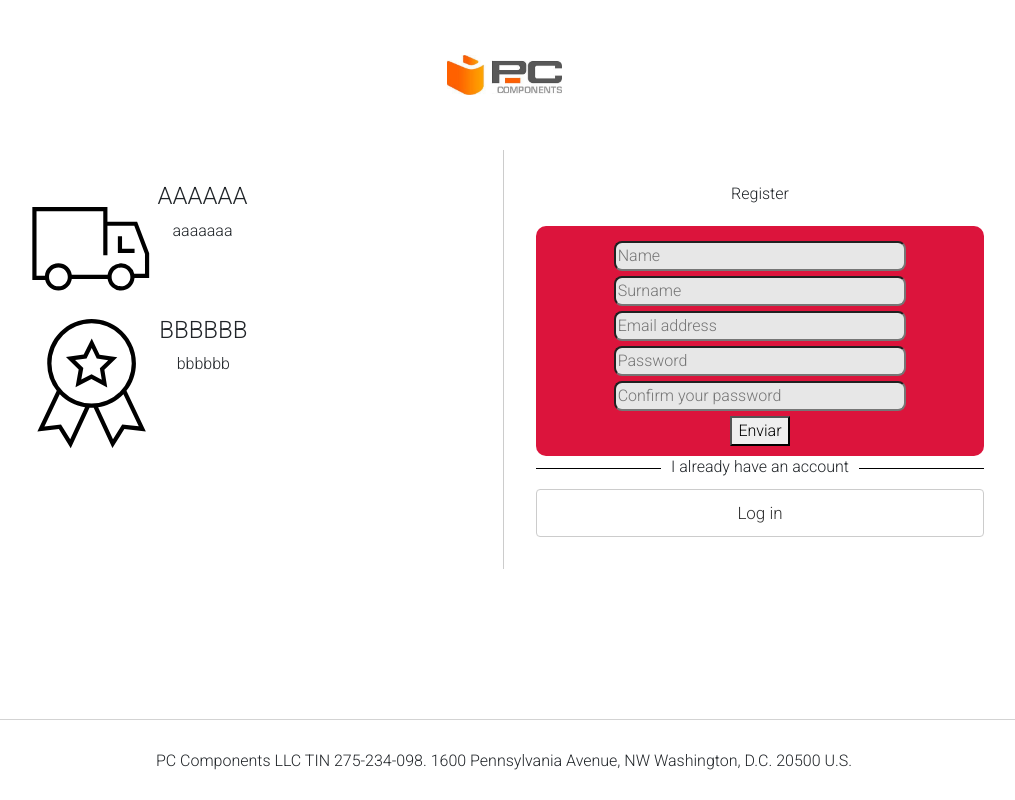
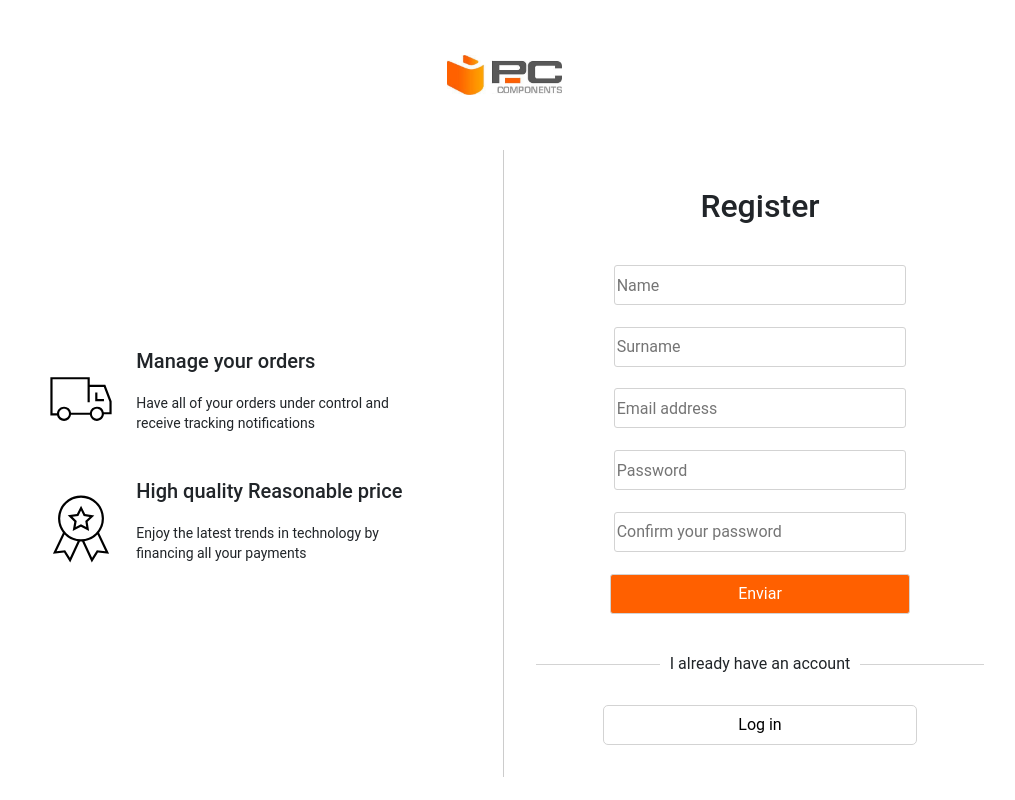
Before and after one commit to pacool1234/pc-components-clone, a React (Vite) app: page /register in a window 1280 px wide. Shown: the top 800 px of the page, without its empty margins (136-1151 px from the left). Built offline with nearby package versions, Linux system fonts and the light colour scheme.

Commit message:
minor upgrades

```diff
--- a/src/components/Header/Header.scss
+++ b/src/components/Header/Header.scss
@@ -88,6 +88,9 @@
   height: 1.5rem;
   border-radius: 50%;
   margin-right: 0.4rem;
+  p {
+    font-weight: 600;
+  }
 }
 
 .initialLetter {
--- a/src/components/Login/Login.jsx
+++ b/src/components/Login/Login.jsx
@@ -32,7 +32,6 @@ const Login = () => {
       email: "",
       password: "",
     });
-    // SOFIA: always displays "Incorrect email/password"!!!!
     if (token.length <= 0) {
       toastRef.current.innerHTML = "Incorrect email/password";
       console.log(token.length > 0);
@@ -41,21 +40,20 @@ const Login = () => {
         setShowToast(false);
       }, 1500);
     }
-
   };
 
   useEffect(() => {
     if (token) {
       setTimeout(() => {
         navigate("/profile");
-      }, 2500);
+      }, 1500);
     }
     if (token && token.length > 0) {
       toastRef.current.innerHTML = "You have successfully logged in";
       setShowToast(true);
     }
-    if(!token) {
-      console.log('wassuuuuuup');
+    if (!token) {
+      console.log("wassuuuuuup");
     }
   }, [token]);
 
@@ -81,8 +79,11 @@ const Login = () => {
               ></path>
             </svg>
             <div>
-              <h4>AAAAAA</h4>
-              <span>aaaaaaa</span>
+              <h5>Manage your orders</h5>
+              <p>
+                Have all of your orders under control and receive tracking
+                notifications
+              </p>
             </div>
           </div>
           <div className="logoContainer">
@@ -98,13 +99,16 @@ const Login = () => {
               ></path>
             </svg>
             <div>
-              <h4>BBBBBB</h4>
-              <span>bbbbbb</span>
+              <h5>High quality Reasonable price</h5>
+              <p>
+                Enjoy the latest trends in technology by financing all your
+                payments
+              </p>
             </div>
           </div>
         </section>
         <section className="section" id="rightSection">
-          <div>Log in</div>
+          <div className="LRTitle">Log in</div>
           <form onSubmit={handleSubmit}>
             <div ref={emailRef} className="form-group">
               <input
@@ -124,7 +128,9 @@ const Login = () => {
                 name="password"
               />
             </div>
-            <button type="submit">Enviar</button>
+            <button type="submit" className="submitLR">
+              Log in
+            </button>
           </form>
 
           <div
@@ -138,12 +144,12 @@ const Login = () => {
             <div className="toast-body" ref={toastRef}></div>
           </div>
 
-          <p className="hLine">
+          <div className="hLine">
             <span>Not a member yet?</span>
-          </p>
+          </div>
           <div>
             <Link to="/register">
-              <button type="button" className="buttonLink">
+              <button type="button" className="signUpButton">
                 Sign up
               </button>
             </Link>
--- a/src/components/Login/Login.scss
+++ b/src/components/Login/Login.scss
@@ -17,12 +17,40 @@
 
 #leftSection {
   border-right: 1px solid rgb(204, 204, 204);
+  display: flex;
+  flex-direction: column;
+  justify-content: center;
+  gap: 30px;
+  .logoContainer {
+    max-width: 50%;
+    display: flex;
+    gap: 20px;
+    svg {
+      min-width: 70px;
+      max-width: 71px;
+      margin-left: 10%;
+    }
+    div {
+      width: 600px;
+      h5 {
+        white-space: nowrap;
+        font-weight: 500;
+        margin-bottom: 20px;
+        text-align: left;
+      }
+      p {
+        font-size: 0.875rem;
+        line-height: 1.25rem;
+        font-weight: 400;
+        text-align: left;
+        width: 300px;
+      }
+    }
+  }
+
 }
 
-.logoContainer {
-  max-width: 50%;
-  display: flex;
-}
+
 
 .alert {
   width: 200px;
@@ -31,38 +59,63 @@
   padding: 3px;
 }
 
+#rightSection {
+  .LRTitle {
+    font-size: 2rem;
+    font-weight: 500;
+  }
+}
+
 form {
   margin-top: 20px;
-  background-color: crimson;
   border-radius: 10px;
   padding: 10px;
+  .form-group {
+    margin: 5px;
+    input {
+      width: 70%;
+      height: 40px;
+      background-color: white;
+      border: 1px solid lightgray;
+      border-radius: 3px;
+      margin-bottom: 4%;
+    }
+  }
+  .submitLR {
+    background-color: #ff6000;
+    border: 1px solid lightgray;
+    border-radius: 3px;
+    width: 70%;
+    height: 40px;
+    color: white;
+  }
 }
 
-.form-group {
-  margin: 5px;
-}
-
-.form-group > input {
-  width: 70%;
-  background-color: rgb(231, 231, 231);
-  border-radius: 8px;
-}
-
-.form > button {
-  color: blue;
-}
 
 .hLine {
   width: 100%;
   text-align: center;
-  border-bottom: 1px solid #000;
-  line-height: 0.1em;
-  margin: 10px 0 20px;
+  border-bottom: 1px solid lightgray;
+  line-height: 0.05em;
+  margin: 40px 0 40px 0;
+  span {
+    background: #fff;
+    padding: 0 10px;
+  }
 }
 
-p > span {
-  background: #fff;
-  padding: 0 10px;
+
+
+.signUpButton {
+  width: 70%;
+  height: 40px;
+  background-color: white;
+  border: 1px solid lightgray;
+  border-radius: 5px;
+}
+
+.signUpButton:hover {
+  background-color: rgb(238, 238, 238);
 }
 
 .toast {
@@ -73,3 +126,7 @@ p > span {
     font-weight: 500;
   }
 }
+
+.submitButton {
+  background-color: red;
+}
--- a/src/components/Products/Products.scss
+++ b/src/components/Products/Products.scss
@@ -18,7 +18,10 @@
     width: 25%;
     height: 350px;
     padding: 2%;
-    p {
+    img {
+      margin-bottom: 4%;
+    }
+    .singleProductName {
       text-align: left;
     }
   }
--- a/src/components/Profile/Profile.scss
+++ b/src/components/Profile/Profile.scss
@@ -47,7 +47,7 @@
 
 .purchasedItemDiv {
   display: flex;
-  margin: 3% 6% 4% 6%;
+  margin: 3% 6% 2% 6%;
   .leftPurchasedItemSubDiv {
     margin-right: 5%;
     width: 15%;
@@ -67,11 +67,8 @@
       align-items: center;
     }
     .amountPurchasedDiv {
-      position: relative;
-      p {
-        position: absolute;
-        top: 5px;
-      }
+      display: flex;
+      margin-top: 3%;
     }
   }
   .starsItemSubDiv {
--- a/src/components/Register/Register.jsx
+++ b/src/components/Register/Register.jsx
@@ -87,8 +87,6 @@ const Register = () => {
     // setTimeout(() => {
     //   console.log("waiting for register response");
     // }, 1500);
-
-
   };
 
   useEffect(() => {
@@ -105,7 +103,7 @@ const Register = () => {
         }, 2000);
       }
     }
-  }, [message])
+  }, [message]);
 
   return (
     <>
@@ -129,8 +127,8 @@ const Register = () => {
               ></path>
             </svg>
             <div>
-              <h4>AAAAAA</h4>
-              <span>aaaaaaa</span>
+              <h5>Manage your orders</h5>
+              <p>Have all of your orders under control and receive tracking notifications</p>
             </div>
           </div>
           <div className="logoContainer">
@@ -146,13 +144,13 @@ const Register = () => {
               ></path>
             </svg>
             <div>
-              <h4>BBBBBB</h4>
-              <span>bbbbbb</span>
+              <h5>High quality Reasonable price</h5>
+              <p>Enjoy the latest trends in technology by financing all your payments</p>
             </div>
           </div>
         </section>
         <section className="section" id="rightSection">
-          <div>Register</div>
+          <div className="LRTitle">Register</div>
           <form onSubmit={handleSubmit}>
             <div className="form-group">
               <input
@@ -206,9 +204,10 @@ const Register = () => {
               />
             </div>
             {error.password2 && <span className="err">{error.password2}</span>}
-            <button type="submit">Enviar</button>
+            <button type="submit" className="submitLR">
+              Enviar
+            </button>
           </form>
-
           <div
             className={`toast position-fixed top-0 end-0 m-3 ${
               showToast ? "show" : ""
@@ -221,13 +220,12 @@ const Register = () => {
               <div className="toast-body" ref={toastRef}></div>
             </div>
           </div>
-
-          <p className="hLine">
+          <div className="hLine">
             <span>I already have an account</span>
-          </p>
+          </div>
           <div>
             <Link to="/login">
-              <button type="button" className="buttonLink">
+              <button type="button" className="signUpButton">
                 Log in
               </button>
             </Link>
--- a/src/components/Register/Register.scss
+++ b/src/components/Register/Register.scss
@@ -31,22 +31,22 @@
   padding: 3px;
 }
 
-form {
-  margin-top: 20px;
-  background-color: crimson;
-  border-radius: 10px;
-  padding: 10px;
-}
+// form {
+//   margin-top: 20px;
+//   background-color: crimson;
+//   border-radius: 10px;
+//   padding: 10px;
+// }
 
-.form-group {
-  margin: 5px;
-}
+// .form-group {
+//   margin: 5px;
+// }
 
-.form-group > input {
-  width: 70%;
-  background-color: rgb(231, 231, 231);
-  border-radius: 8px;
-}
+// .form-group > input {
+//   width: 70%;
+//   background-color: rgb(231, 231, 231);
+//   border-radius: 8px;
+// }
 
 .hLine {
   width: 100%;
--- a/src/components/ReviewForm/ReviewForm.scss
+++ b/src/components/ReviewForm/ReviewForm.scss
@@ -1,9 +1,54 @@
-.review {
-  .modal .modal-dialog .modal-content .modal-title {
-    color: red !important;
+.reviewButton {
+  background-color: white;
+  border: 1px solid rgb(197, 197, 197);
+  border-radius: 3px;
+  width: 50%;
+}
+
+.reviewButton:hover {
+  background-color: lightgray;
+}
+
+#submitButton {
+  background-color: white !important;
+  border: 1px solid rgb(197, 197, 197);
+  border-radius: 3px;
+  width: 20%;
+  height: 33px;
+}
+
+#submitButton:hover {
+  background-color: #ff6000 !important;
+  color: white;
+  font-weight: 600;
+}
+
+.starsContainer {
+  display: flex;
+  gap: 0px;
+  input {
+    display: none;
   }
-
-  .modal .modal-dialog .modal-content .modal-body {
-    background-color: lightgrey;
+  .star {
+    font-size: 40px;
+    color: gray;
+    width: 60px !important;
+    transition: color 0.3s ease; /* Smooth transition */
+    cursor:pointer;
+  }
+  input:checked + .star {
+    color: yellow;
   }
 }
+
+
+
+.star:before {
+ content: "\2605";
+ position: absolute;
+ visibility:visible;
+}
+.star:checked:before {
+ content: "\2606";
+ position: absolute;
+}
--- a/src/components/SingleProduct/SingleProduct.scss
+++ b/src/components/SingleProduct/SingleProduct.scss
@@ -19,9 +19,10 @@
   gap: 20px;
 }
 
-.singleProductName {
+#singleProductName {
   text-align: left;
-  font-weight: 600;
+  font-weight: 500;
+  font-size: 1.4rem;
 }
 
 .priceBlock {
@@ -77,6 +78,47 @@
   font-size: 0.8rem;
 }
 
+.purchaseBlock {
+  margin-top: 6%;
+  .addToCartButton {
+    width: 35%;
+    height: 40px;
+    background-color: white;
+    border: 1px solid rgb(197, 197, 197);
+    border-radius: 3px;
+  }
+
+  .addToCartButton:hover {
+    color: #ff6000;
+    font-weight: 600;
+  }
+}
+
+.reviewsTitle {
+  margin-top: 50px;
+}
+
+.singleReview {
+  width: 70%;
+  margin: 3% auto;
+  .reviewHeader {
+    display: flex;
+    justify-content: space-around;
+  }
+  .reviewContent {
+    display: flex;
+    flex-direction: column;
+    align-items: left;
+    gap: 20px;
+    margin-bottom: 20px;
+    p {
+      width: 30%;
+      text-align: left;
+      margin-left: 20%;
+    }
+  }
+}
+
 .hidden {
   display: none;
 }
--- a/src/index.scss
+++ b/src/index.scss
@@ -1,4 +1,4 @@
-@import url('https://fonts.googleapis.com/css2?family=Roboto:wght@300&display=swap');
+@import url('https://fonts.googleapis.com/css2?family=Montserrat:wght@300&display=swap');
 
 div#root{
   font-family: 'Roboto', sans-serif;
@@ -7,4 +7,5 @@ div#root{
 body {
   position: relative;
   padding-bottom: 80px;
+  min-width: 1200px;
 }
```
Also changed, not shown: src/components/ReviewForm/ReviewForm.jsx (+10 -12 lines), src/components/SingleProduct/SingleProduct.jsx (+22 -7 lines).
